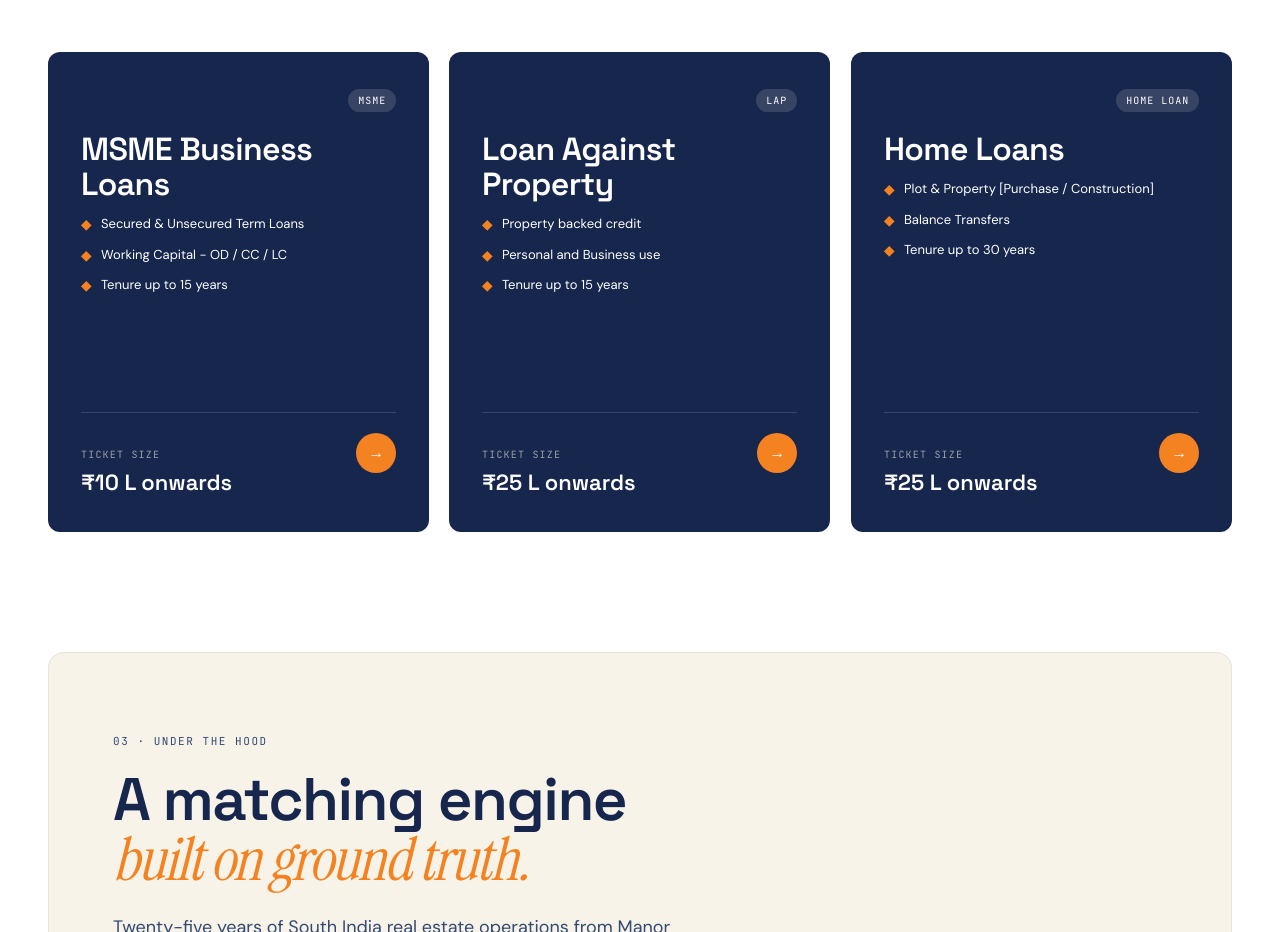
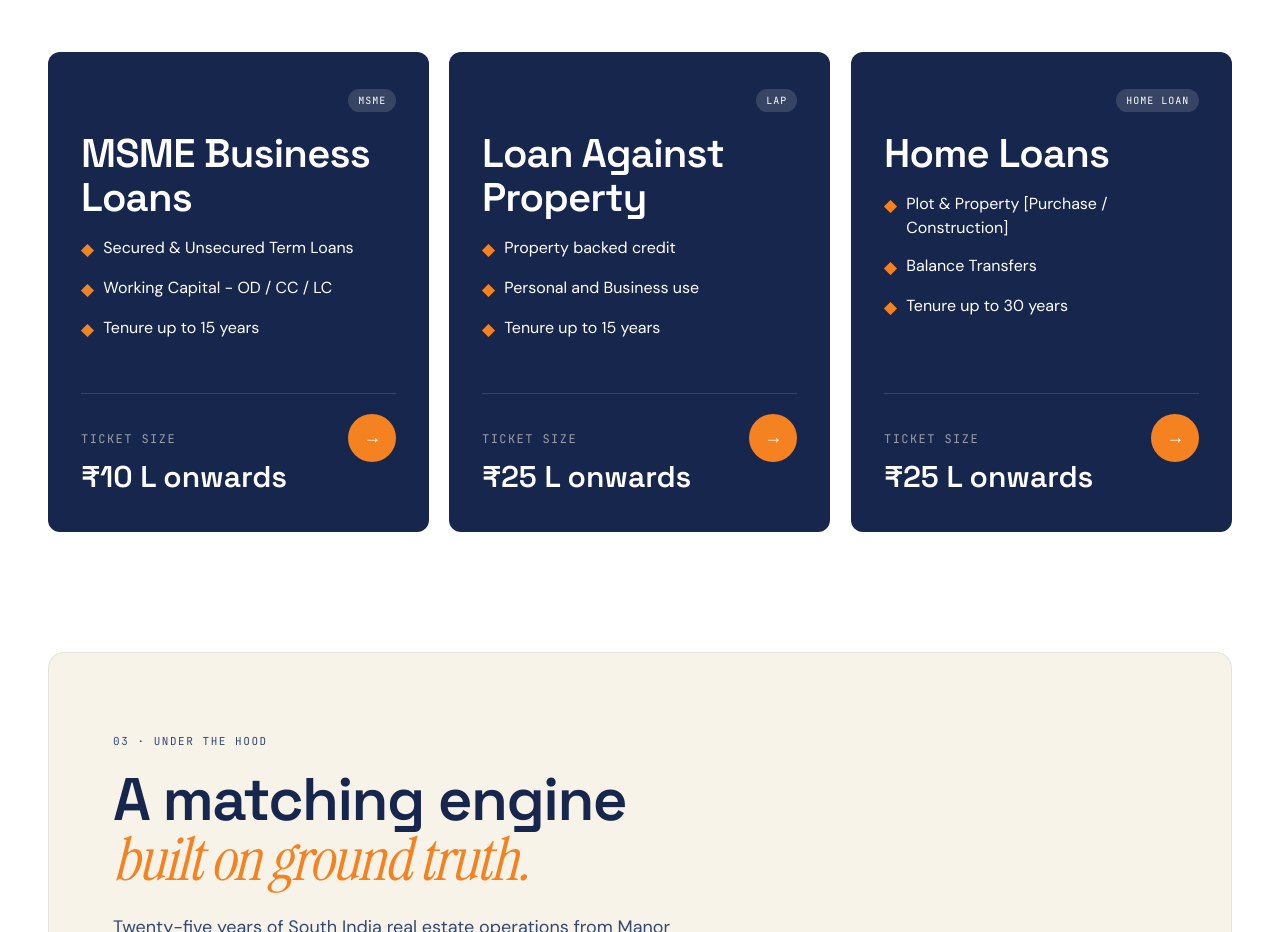
Before and after one commit to PrranavReddy/Capitabel.com, a Next.js app: page / in a window 1280 px wide. Shown: the part 1902-2834 px from the top of the page. Built offline with nearby package versions, Linux system fonts and the light colour scheme.

Commit message:
Increase product tile text sizes to better fill the card
Product name 32->40px, bullet text 13->16px (gap 10->14), ticket
label 10->12px, ticket value 22->30px, arrow circle 40->48px.

Co-Authored-By: Claude Sonnet 5 <noreply@anthropic.com>

```diff
--- a/app/page.js
+++ b/app/page.js
@@ -225,16 +225,16 @@ export default function LandingPage() {
                   {p.tag}
                 </div>
               </div>
-              <h3 style={{ fontFamily: "var(--font-display)", fontWeight: 600, fontSize: 32, lineHeight: 1.1, letterSpacing: "-0.02em", margin: "0 0 12px", color: "#FFFFFF" }}>
+              <h3 style={{ fontFamily: "var(--font-display)", fontWeight: 600, fontSize: 40, lineHeight: 1.1, letterSpacing: "-0.02em", margin: "0 0 16px", color: "#FFFFFF" }}>
                 {p.name}
               </h3>
               {p.desc && (
-                <p style={{ fontSize: 15, lineHeight: 1.5, color: "rgba(245,240,228,0.75)", margin: "0 0 24px", maxWidth: 340 }}>{p.desc}</p>
+                <p style={{ fontSize: 17, lineHeight: 1.5, color: "rgba(245,240,228,0.75)", margin: "0 0 24px", maxWidth: 340 }}>{p.desc}</p>
               )}
-              <div style={{ display: "flex", flexDirection: "column", gap: 10, marginBottom: "auto" }}>
+              <div style={{ display: "flex", flexDirection: "column", gap: 14, marginBottom: "auto" }}>
                 {p.bullets.map((b) => (
-                  <div key={b} style={{ display: "flex", gap: 10, alignItems: "flex-start", fontSize: 13, color: "#FFFFFF" }}>
-                    <span style={{ color: "var(--orange-500)", fontWeight: 600, marginTop: 1 }}>◆</span>
+                  <div key={b} style={{ display: "flex", gap: 10, alignItems: "flex-start", fontSize: 16, color: "#FFFFFF" }}>
+                    <span style={{ color: "var(--orange-500)", fontWeight: 600, marginTop: 2 }}>◆</span>
                     <span>{b}</span>
                   </div>
                 ))}
@@ -250,22 +250,22 @@ export default function LandingPage() {
                 }}
               >
                 <div>
-                  <div style={{ fontFamily: "var(--font-mono)", fontSize: 10, letterSpacing: "0.12em", textTransform: "uppercase", color: "rgba(245,240,228,0.6)", marginBottom: 4 }}>
+                  <div style={{ fontFamily: "var(--font-mono)", fontSize: 12, letterSpacing: "0.12em", textTransform: "uppercase", color: "rgba(245,240,228,0.6)", marginBottom: 6 }}>
                     Ticket size
                   </div>
-                  <div style={{ fontFamily: "var(--font-display)", fontWeight: 600, fontSize: 22, color: "#FFFFFF" }}>{p.ticket}</div>
+                  <div style={{ fontFamily: "var(--font-display)", fontWeight: 600, fontSize: 30, color: "#FFFFFF" }}>{p.ticket}</div>
                 </div>
                 <span
                   style={{
                     display: "inline-flex",
                     alignItems: "center",
                     justifyContent: "center",
-                    width: 40,
-                    height: 40,
+                    width: 48,
+                    height: 48,
                     borderRadius: "50%",
                     background: "var(--orange-500)",
                     color: "#FFFFFF",
-                    fontSize: 16,
+                    fontSize: 18,
                   }}
                   aria-hidden
                 >
```
